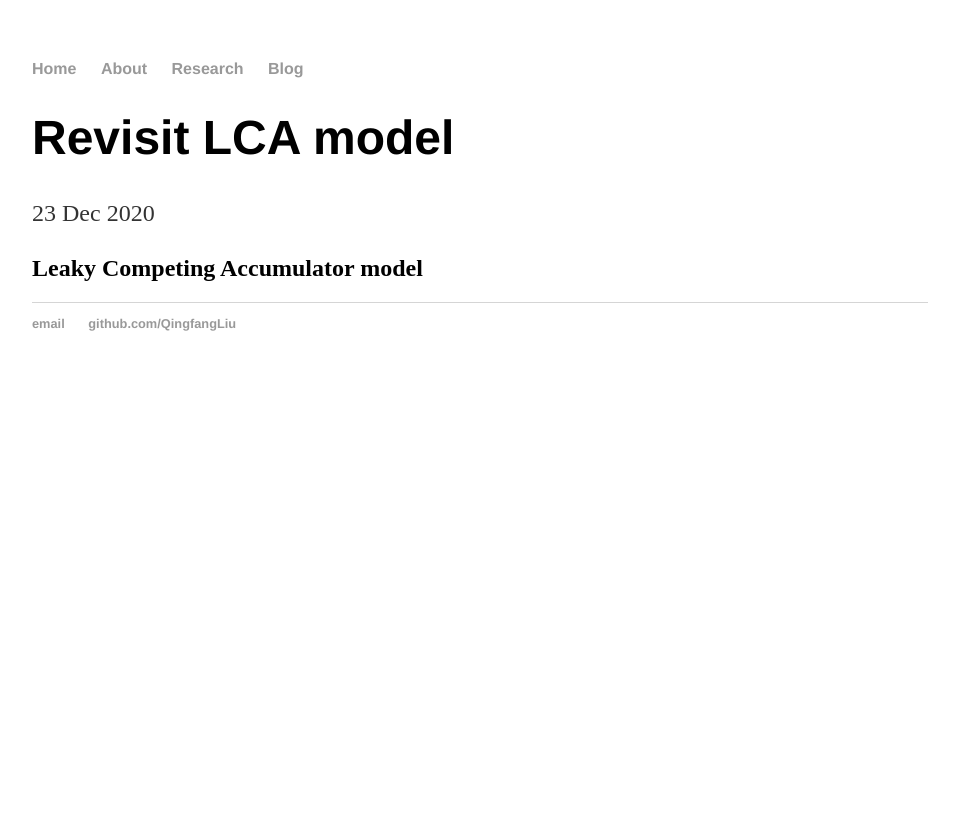
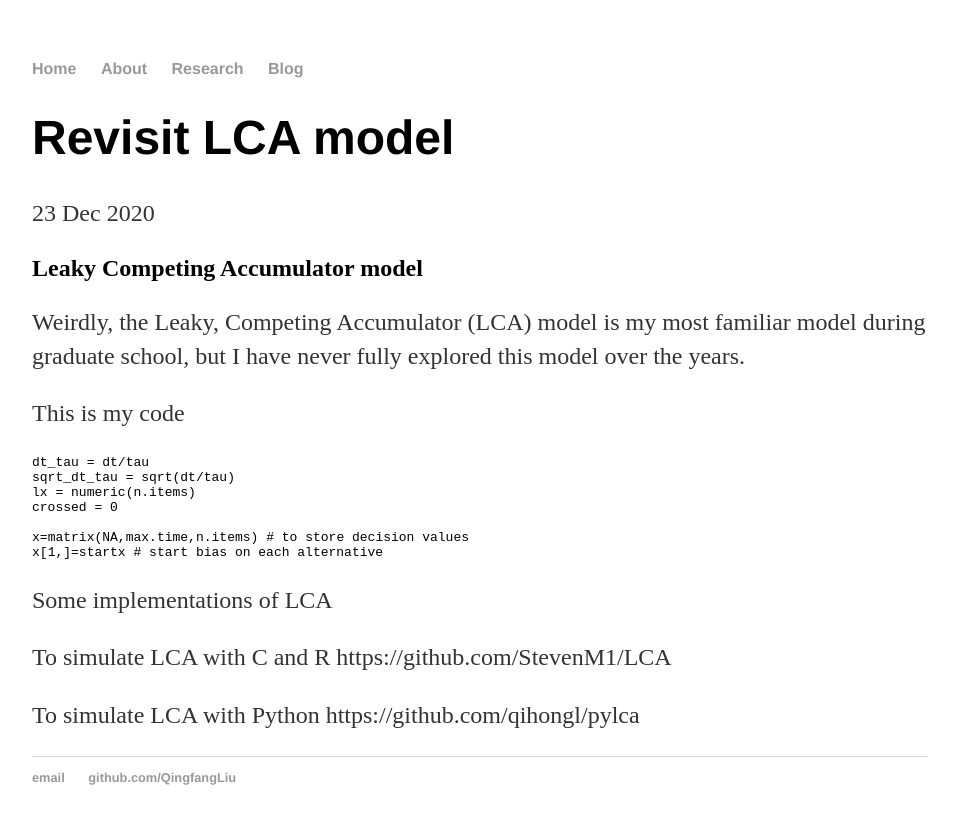
Before and after one commit to QingfangLiu/qingfangliu.github.io, a Jekyll site: the page built from _posts/2020-12-23-LCA.md, in a window 1280 px wide. Shown: the top 824 px of the page, without its empty margins (160-1119 px from the left). Built offline with Jekyll 4.4.1, drawn with Linux system fonts in a browser that asks for light colours.

Commit message:
Update 2020-12-23-LCA.md

````diff
--- a/_posts/2020-12-23-LCA.md
+++ b/_posts/2020-12-23-LCA.md
@@ -5,3 +5,27 @@ date: 2020-12-23
 ---
 
 ## Leaky Competing Accumulator model
+
+Weirdly, the Leaky, Competing Accumulator (LCA) model is my most familiar model during graduate school, but I have never fully explored this model over the years.
+
+
+This is my code
+
+```ruby
+dt_tau = dt/tau
+sqrt_dt_tau = sqrt(dt/tau)
+lx = numeric(n.items)
+crossed = 0
+
+x=matrix(NA,max.time,n.items) # to store decision values
+x[1,]=startx # start bias on each alternative
+```
+
+
+Some implementations of LCA
+
+To simulate LCA with C and R
+https://github.com/StevenM1/LCA
+
+To simulate LCA with Python
+https://github.com/qihongl/pylca
````
